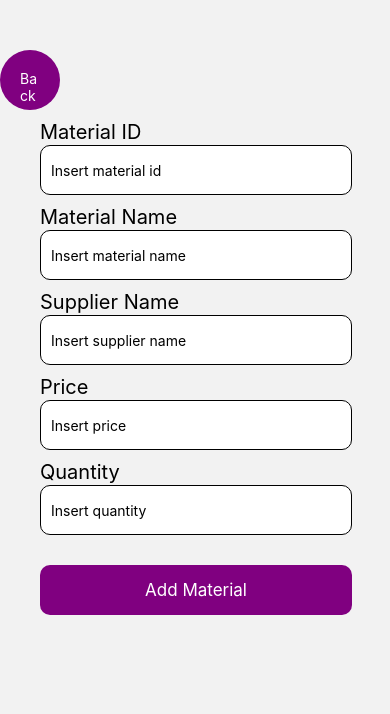
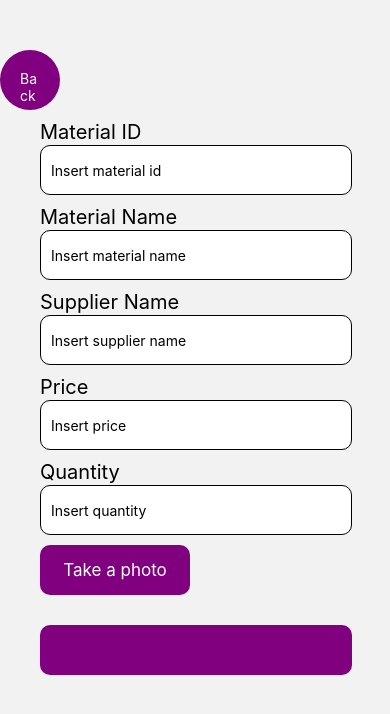
Before and after one commit to pasindurukshan/Apparel-Inventory-Management-System-App, a React Native app: screen /Addrawmaterials in a window 390 px wide. Shown: the top 714 px of the page. Built offline with nearby package versions, Linux system fonts and the light colour scheme.

Commit message:
Added camera functionality and uploading the image to firebase

```diff
--- a/App.js
+++ b/App.js
@@ -1,6 +1,7 @@
 import { NavigationContainer } from '@react-navigation/native';
 import { createNativeStackNavigator } from '@react-navigation/native-stack';
 import InsertRawMaterial from './app/screens/InsertRawMaterial';
+import Test from './app/screens/Test';
 import UpdateRawMaterials from './app/screens/UpdateRawMaterials';
 import ViewRawMaterials from './app/screens/ViewRawMaterials';
 
@@ -11,6 +12,7 @@ export default function App() {
 		<NavigationContainer>
 			<Stack.Navigator>
 				<Stack.Screen name="Addrawmaterials" component={InsertRawMaterial} options={{headerShown: false}}/>
+				<Stack.Screen name="Add" component={Test} options={{headerShown: false}}/>
 				<Stack.Screen name="Viewrawmaterials" component={ViewRawMaterials} options={{headerShown: false}}/>
 				<Stack.Screen name="Updaterawmaterials" component={UpdateRawMaterials} options={{headerShown: false}}/>
 			</Stack.Navigator>
--- a/app/screens/InsertRawMaterial.js
+++ b/app/screens/InsertRawMaterial.js
@@ -1,7 +1,9 @@
-import { View, StyleSheet, TextInput, Button, SafeAreaView, TouchableOpacity, Text } from 'react-native';
+import { View, StyleSheet, TextInput, Button, SafeAreaView, TouchableOpacity, Text, Image } from 'react-native';
 import React, { useState } from 'react';
+import * as ImagePicker from 'expo-image-picker';
 import { addDoc, collection } from 'firebase/firestore';
 import { FIRESTORE_DB } from '../../firebaseConfig';
+import { ScrollView } from 'react-native-gesture-handler';
 
 const InsertRawMaterial = ({navigation}) => {
     const [materialid, setMaterialid] = useState('');
@@ -9,10 +11,24 @@ const InsertRawMaterial = ({navigation}) => {
 	const [supplier, setSupplier] = useState('');
 	const [price, setPrice] = useState('');
 	const [quantity, setQuantity] = useState('');
+	const [photo, setPhoto] = useState(null);
 
 	const isFormNotFilled = () => {
 		return materialid.trim() === '' || material.trim() === '' || supplier.trim() === '' || price.trim() === '' || quantity.trim() === '';
 	}
+
+	const handleTakePhoto = async () => {
+		let result = await ImagePicker.launchCameraAsync({
+		  mediaTypes: ImagePicker.MediaTypeOptions.Images,
+		  allowsEditing: true,
+		  aspect: [4, 3],
+		  quality: 1,
+		});
+
+		if (!result.cancelled) {
+		  setPhoto(result.uri);
+		}
+	};
 
 
     const addMaterial = async () => {
@@ -22,13 +38,15 @@ const InsertRawMaterial = ({navigation}) => {
 				materialName: material,
 				supplierName: supplier,
 				materialPrice: price,
-				materialQuantity: quantity
+				materialQuantity: quantity,
+				image: photo
 			});
 			setMaterialid('');
 			setMaterial('');
 			setSupplier('');
 			setPrice('');
 			setQuantity('');
+			setPhoto(null);
 			console.log('Document written with ID: ', docRef.id);
 		} catch (e) {
 			console.error('Error adding document: ', e);
@@ -42,7 +60,7 @@ const InsertRawMaterial = ({navigation}) => {
                     <Text style={styles.text} >Back</Text>
                 </View>
             </TouchableOpacity>
-
+		<ScrollView>
 		<View>
 			<Text style={styles.header}>Material ID</Text>
 			<TextInput
@@ -85,17 +103,34 @@ const InsertRawMaterial = ({navigation}) => {
 				onChangeText={(text) => setQuantity(text)}
 				value={quantity}
 			/>
+
+			<View style={styles.imgBtn}>
+				<TouchableOpacity
+					onPress={handleTakePhoto}
+				>
+					<Text style={styles.btn}>Take a photo</Text>
+				</TouchableOpacity>
+			</View>
+
+			{photo && (
+				<Image
+				source={{ uri: photo }}
+				style={styles.img}
+				/>
+			)}
 		</View>
 
 		<View style={styles.btncontainer}>
+			{photo && (
 				<TouchableOpacity
 					onPress={addMaterial}
 					disabled={isFormNotFilled()}
 				>
 					<Text style={styles.btn}>Add Material</Text>
 				</TouchableOpacity>
+			)}
 		</View>
-
+		</ScrollView>
 	</View>
     )
 }
@@ -148,6 +183,22 @@ const styles = StyleSheet.create({
 		marginTop: 10,
 		marginLeft: 40,
 		fontSize: 20
+	},
+	imgBtn : {
+		backgroundColor: 'purple',
+		marginTop: 10,
+		marginLeft: 40,
+		width: 150,
+		height: 50,
+		justifyContent: 'center',
+		alignItems: 'center',
+		borderRadius: 10
+	},
+	img : {
+		marginLeft: 40,
+		width: 200,
+		height: 200,
+		marginTop: 20
 	}
 });
 
--- /dev/null
+++ b/app/screens/Test.js
@@ -0,0 +1,71 @@
+import React, { useState } from 'react';
+import { View, Text, TextInput, Button, Image } from 'react-native';
+import * as ImagePicker from 'expo-image-picker';
+import { addDoc, collection } from 'firebase/firestore';
+import { FIRESTORE_DB } from '../../firebaseConfig';
+
+export default function Test() {
+  const [name, setName] = useState('');
+  const [photo, setPhoto] = useState(null);
+
+  const handleNameChange = (text) => {
+    setName(text);
+  };
+
+  const handleTakePhoto = async () => {
+    let result = await ImagePicker.launchCameraAsync({
+      mediaTypes: ImagePicker.MediaTypeOptions.Images,
+      allowsEditing: true,
+      aspect: [4, 3],
+      quality: 1,
+    });
+
+    if (!result.cancelled) {
+      setPhoto(result.uri);
+    }
+  };
+
+  const handleUpload = async () => {
+    try {
+      const imagesCollection = collection(FIRESTORE_DB, 'images');
+      await addDoc(imagesCollection, {
+        NameofTheUplopader:name,
+        URI:photo
+      });
+      alert('Upload successful!');
+      setName('');
+      setPhoto(null);
+    } catch (error) {
+      alert('Upload failed: ' + error.message);
+    }
+  };
+
+  return (
+    <View style={{ padding: 20 }}>
+      <Text style={{ fontSize: 24, marginBottom: 10 }}>Enter your name:</Text>
+      <TextInput
+        style={{
+          borderWidth: 1,
+          borderColor: '#ddd',
+          padding: 10,
+          marginBottom: 20,
+        }}
+        onChangeText={handleNameChange}
+        value={name}
+      />
+
+      <Button title="Take a photo" onPress={handleTakePhoto} />
+
+      {photo && (
+        <Image
+          source={{ uri: photo }}
+          style={{ width: 200, height: 200, marginTop: 20 }}
+        />
+      )}
+
+      {photo && (
+        <Button title="Upload" onPress={handleUpload} />
+      )}
+    </View>
+  );
+}
```
Also changed, not shown: package.json (+7 -1 lines), exple.txt (added), test.txt (added), 1 other file (tests, documents, lock files or other folders). Lines whose indentation alone changed are shown as unchanged.
